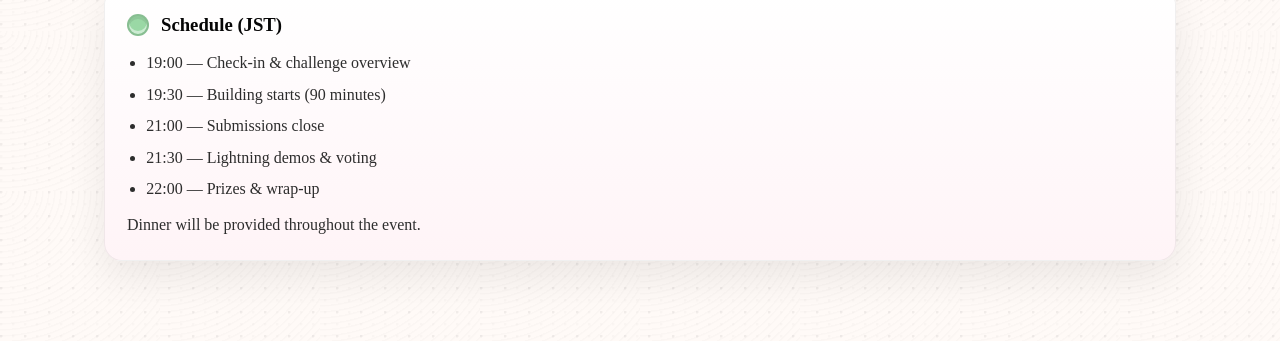
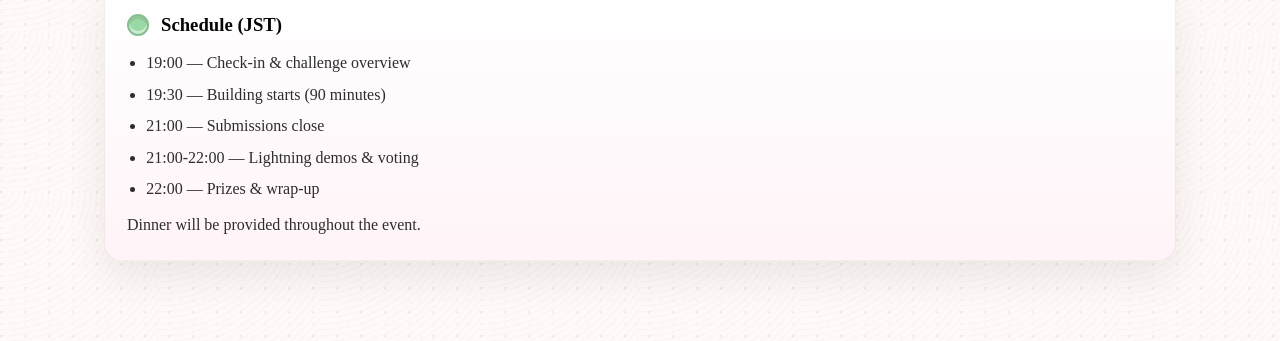
Before and after one commit to w3c/hackathon-tpac-2025, a Jekyll site: the page built from index.md, in a window 1280 px wide and 900 px high, scrolled down 658 px. Shown: the part 111-452 px from the top of the window. Built offline with Jekyll 4.4.1, drawn with Linux system fonts in a browser that asks for light colours.

Commit message:
add voting window

```diff
--- a/_data/schedule.yml
+++ b/_data/schedule.yml
@@ -2,5 +2,5 @@ items:
   - { time: "19:00", text: "Check-in & challenge overview" }
   - { time: "19:30", text: "Building starts (90 minutes)" }
   - { time: "21:00", text: "Submissions close" }
-  - { time: "21:30", text: "Lightning demos & voting" }
+  - { time: "21:00-22:00", text: "Lightning demos & voting" }
   - { time: "22:00", text: "Prizes & wrap-up" }
```
